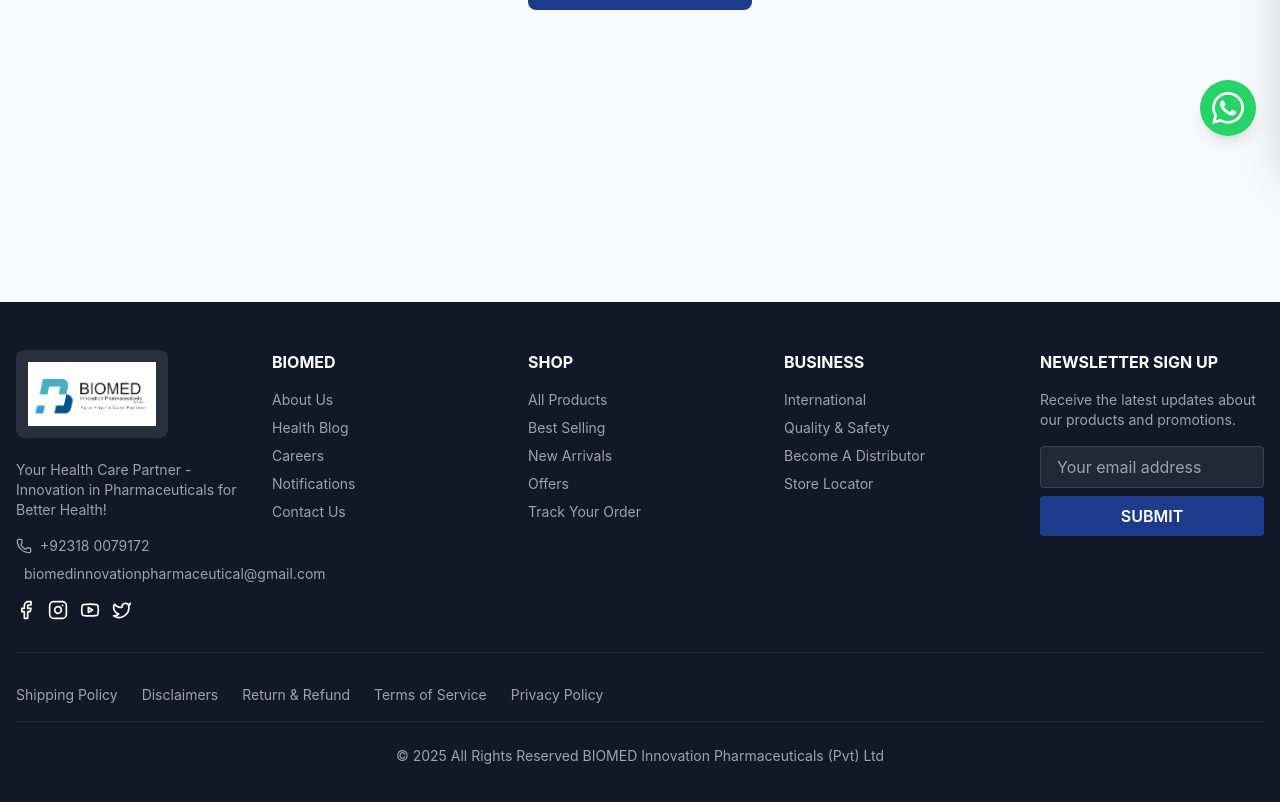
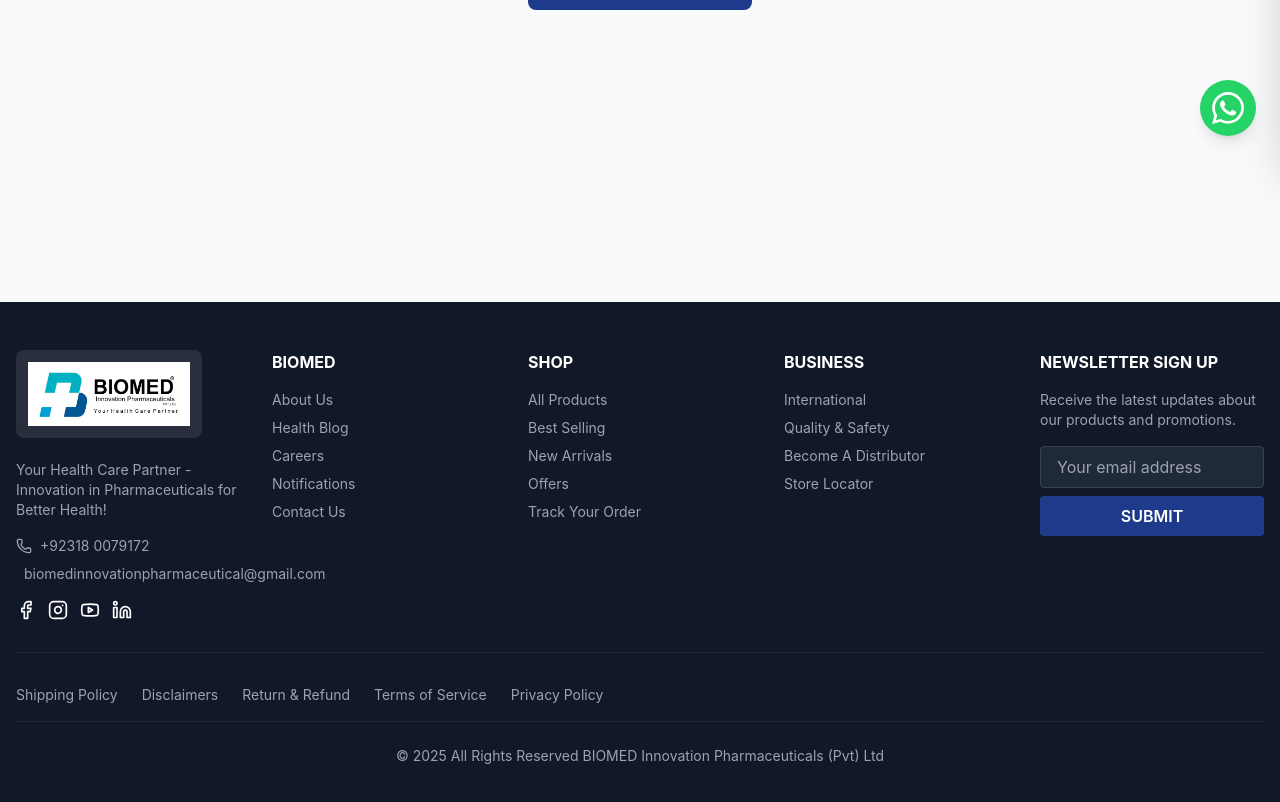
Before and after one commit to usama216/biomed-frontend, a React (Vite) app: page /checkout in a window 1280 px wide. Shown: the part 640-1442 px from the top of the page. Built offline with nearby package versions, Linux system fonts and the light colour scheme.

Commit message:
links and logo updated

```diff
--- a/src/components/Footer.jsx
+++ b/src/components/Footer.jsx
@@ -1,5 +1,5 @@
 import React from 'react';
-import { Facebook, Instagram, Youtube, Twitter, MapPin, Phone, Mail } from 'lucide-react';
+import { Facebook, Instagram, Youtube, Linkedin, MapPin, Phone, Mail } from 'lucide-react';
 
 const Footer = () => {
   return (
@@ -29,17 +29,35 @@
               </div>
             </div>
             <div className="flex gap-3">
-              <a href="#" className="hover:text-biomed-teal">
+              <a
+                href="https://web.facebook.com/people/BioMed-Innovation-Pharmaceuticals-Pvt-Ltd/61582286841179/"
+                target="_blank"
+                rel="noopener noreferrer"
+                aria-label="BioMed on Facebook"
+                className="hover:text-biomed-teal"
+              >
                 <Facebook size={20} />
               </a>
-              <a href="#" className="hover:text-biomed-teal">
+              <a
+                href="https://www.instagram.com/biomedinnovation_"
+                target="_blank"
+                rel="noopener noreferrer"
+                aria-label="BioMed on Instagram"
+                className="hover:text-biomed-teal"
+              >
                 <Instagram size={20} />
               </a>
               <a href="#" className="hover:text-biomed-teal">
                 <Youtube size={20} />
               </a>
-              <a href="#" className="hover:text-biomed-teal">
-                <Twitter size={20} />
+              <a
+                href="https://www.linkedin.com/company/biomed-innovation-pharmaceuticals-pvt-ltd/"
+                target="_blank"
+                rel="noopener noreferrer"
+                aria-label="BioMed on LinkedIn"
+                className="hover:text-biomed-teal"
+              >
+                <Linkedin size={20} />
               </a>
             </div>
           </div>
```
Also changed, not shown: public/assets/Biomed-1.png (added), public/assets/Biomed.png.
